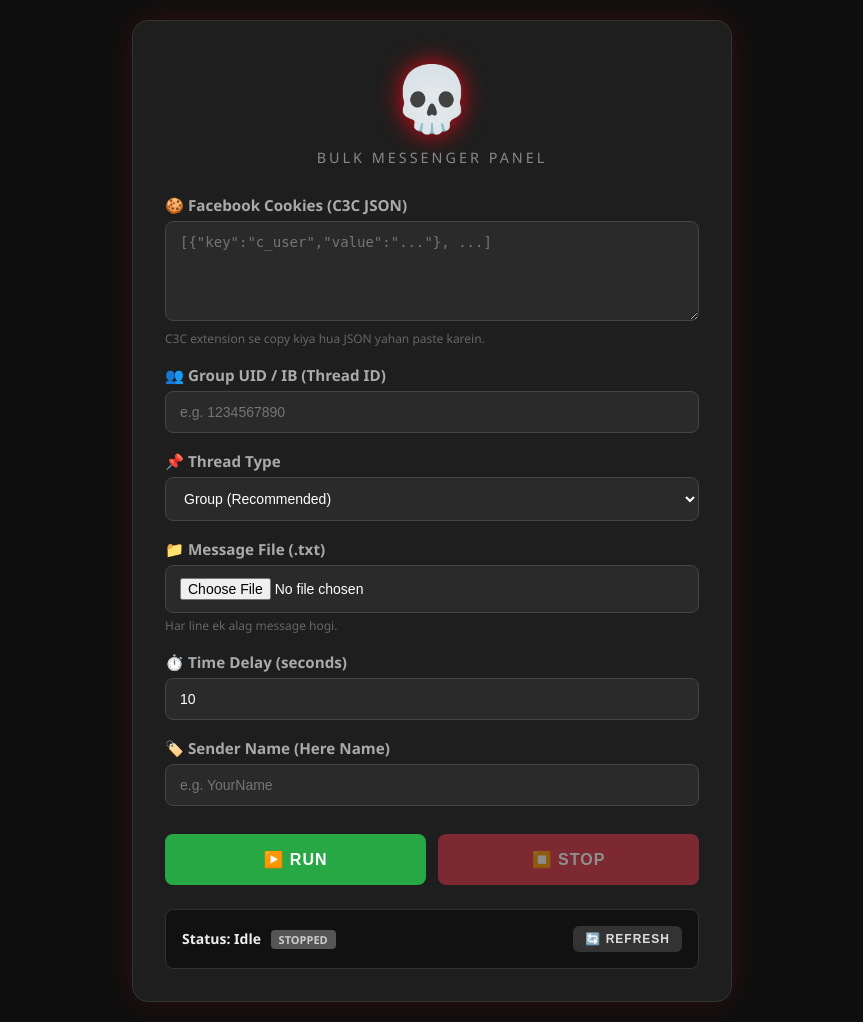
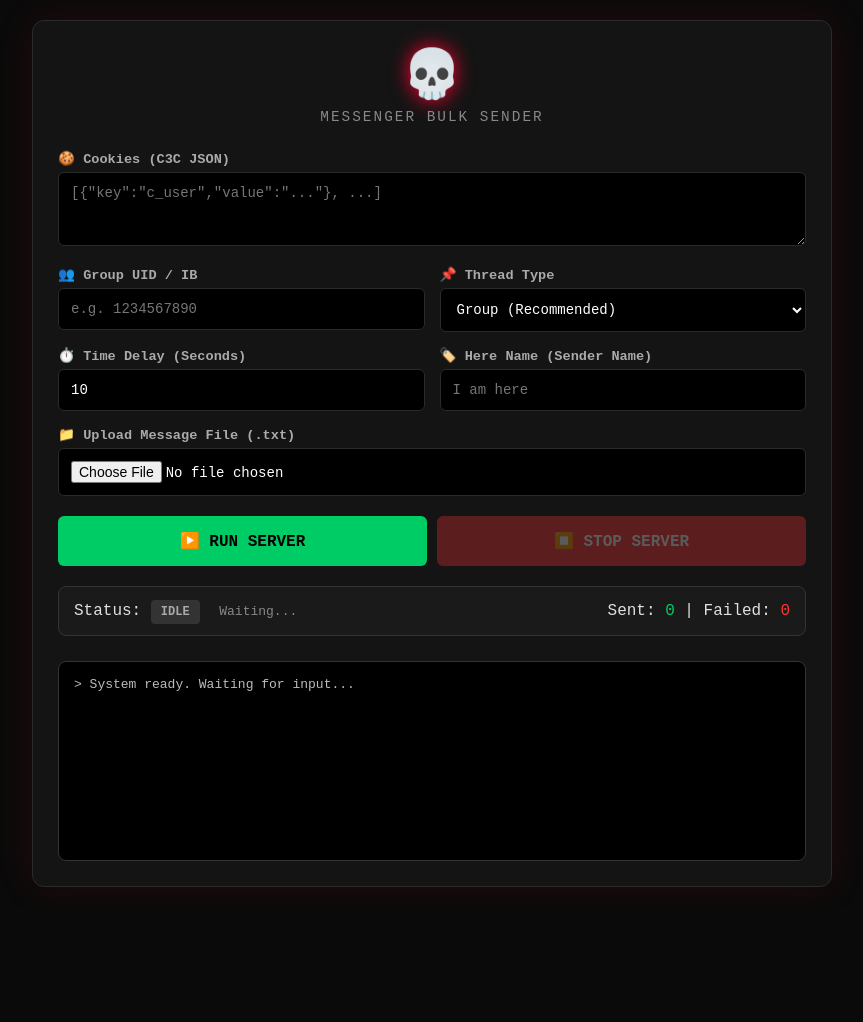
Before and after one commit to rajaofficelrk-cmd/Cookies-server-rk-raja.-2, a Flask app: page / in a window 1280 px wide. Shown: the whole page, without its empty margins (208-1071 px from the left). After the commit the page ends 887 px from the top, so only its background shows below. Run offline with Flask 3, Linux system fonts and the light colour scheme.

Commit message:
Update index.html

```diff
--- a/templates/index.html
+++ b/templates/index.html
@@ -5,248 +5,214 @@
     <meta name="viewport" content="width=device-width, initial-scale=1.0">
     <title>💀 Bulk Messenger Panel</title>
     <style>
-        :root {
-            --bg: #0f0f0f;
-            --card: #1e1e1e;
-            --border: #333;
-            --text: #eee;
-            --accent: #e50914;
-            --green: #28a745;
-            --red: #dc3545;
-            --yellow: #ffc107;
-        }
-        * { box-sizing: border-box; margin: 0; padding: 0; }
-        body {
-            font-family: 'Segoe UI', Tahoma, Geneva, Verdana, sans-serif;
-            background: var(--bg);
-            color: var(--text);
-            display: flex;
-            justify-content: center;
-            align-items: center;
-            min-height: 100vh;
-            padding: 20px;
-        }
-        .container {
-            background: var(--card);
-            border: 1px solid var(--border);
-            border-radius: 16px;
-            padding: 32px;
-            width: 100%;
-            max-width: 600px;
-            box-shadow: 0 0 30px rgba(229, 9, 20, 0.15);
-        }
-        .header {
-            text-align: center;
-            font-size: 4em;
-            margin-bottom: 8px;
-            text-shadow: 0 0 25px var(--accent);
-        }
-        .subheader {
-            text-align: center;
-            color: #888;
-            letter-spacing: 3px;
-            font-size: 0.9em;
-            margin-bottom: 28px;
-            text-transform: uppercase;
-        }
-        label {
-            display: block;
-            margin-top: 18px;
-            margin-bottom: 6px;
-            font-weight: 600;
-            color: #aaa;
-            font-size: 0.95em;
-        }
-        textarea, input[type="text"], input[type="number"], select, input[type="file"] {
-            width: 100%;
-            padding: 12px 14px;
-            background: #2a2a2a;
-            border: 1px solid #444;
-            border-radius: 8px;
-            color: #fff;
-            font-size: 14px;
-            transition: border-color 0.2s;
-        }
-        textarea:focus, input:focus, select:focus {
-            outline: none;
-            border-color: var(--accent);
-        }
-        textarea { resize: vertical; min-height: 100px; }
-        .btn-group {
-            display: flex;
-            gap: 12px;
-            margin-top: 28px;
-        }
-        button {
-            flex: 1;
-            padding: 16px;
-            font-size: 16px;
-            font-weight: 700;
-            border: none;
-            border-radius: 8px;
-            cursor: pointer;
-            transition: transform 0.1s, opacity 0.2s;
-            text-transform: uppercase;
-            letter-spacing: 1px;
-        }
-        button:active { transform: scale(0.98); }
-        button:disabled { opacity: 0.5; cursor: not-allowed; }
-        #startBtn { background: var(--green); color: #fff; }
-        #startBtn:hover:not(:disabled) { background: #218838; }
+        :root { --bg: #0a0a0a; --card: #141414; --border: #2a2a2a; --text: #e0e0e0; --accent: #ff0033; --green: #00cc66; --red: #ff3333; }
+        * { box-sizing: border-box; margin: 0; padding: 0; font-family: 'Courier New', Courier, monospace; }
+        body { background: var(--bg); color: var(--text); display: flex; justify-content: center; padding: 20px; min-height: 100vh; }
+        .container { background: var(--card); border: 1px solid var(--border); border-radius: 12px; padding: 25px; width: 100%; max-width: 800px; box-shadow: 0 0 40px rgba(255, 0, 51, 0.1); }
+
+        .header-area { text-align: center; margin-bottom: 25px; }
+        .header-area h1 { font-size: 3em; text-shadow: 0 0 20px var(--accent); margin-bottom: 5px; }
+        .header-area p { color: #888; font-size: 0.9em; letter-spacing: 2px; text-transform: uppercase; }
+
+        .grid { display: grid; grid-template-columns: 1fr 1fr; gap: 15px; }
+        .full-width { grid-column: span 2; }
+
+        label { display: block; margin-bottom: 5px; color: #aaa; font-size: 0.85em; font-weight: bold; }
+        textarea, input, select { width: 100%; padding: 12px; background: #000; border: 1px solid var(--border); border-radius: 6px; color: #fff; font-size: 14px; }
+        textarea:focus, input:focus { outline: none; border-color: var(--accent); }
+
+        .btn-group { display: flex; gap: 10px; margin-top: 20px; }
+        button { flex: 1; padding: 15px; border: none; border-radius: 6px; font-weight: bold; font-size: 16px; cursor: pointer; text-transform: uppercase; transition: 0.2s; }
+        #startBtn { background: var(--green); color: #000; }
         #stopBtn { background: var(--red); color: #fff; }
-        #stopBtn:hover:not(:disabled) { background: #c82333; }
-        #statusBox {
-            margin-top: 24px;
-            padding: 16px;
-            background: #111;
-            border: 1px solid var(--border);
-            border-radius: 8px;
-            font-size: 14px;
-            display: flex;
-            justify-content: space-between;
-            align-items: center;
-        }
-        #statusText { font-weight: 600; }
-        #refreshBtn {
-            background: #333;
-            color: #ddd;
-            border: none;
-            padding: 6px 12px;
-            border-radius: 6px;
-            cursor: pointer;
-            font-size: 12px;
-            flex: none;
-            width: auto;
-        }
-        #refreshBtn:hover { background: #444; }
-        .hint { font-size: 12px; color: #666; margin-top: 4px; }
-        .badge {
-            display: inline-block;
-            padding: 2px 8px;
-            border-radius: 4px;
-            font-size: 11px;
-            font-weight: 700;
-            margin-left: 6px;
-        }
-        .badge-running { background: var(--green); color: #fff; }
-        .badge-stopped { background: #555; color: #ccc; }
+        button:disabled { opacity: 0.3; cursor: not-allowed; }
+
+        /* Live Terminal */
+        .terminal { margin-top: 25px; background: #000; border: 1px solid #333; border-radius: 8px; padding: 15px; height: 200px; overflow-y: auto; font-size: 13px; }
+        .log-line { margin-bottom: 4px; color: #bbb; }
+        .log-success { color: var(--green); }
+        .log-error { color: var(--red); }
+
+        .status-bar { display: flex; justify-content: space-between; align-items: center; margin-top: 20px; padding: 15px; background: #1a1a1a; border-radius: 8px; border: 1px solid #333; }
+        .badge { padding: 5px 10px; border-radius: 4px; font-weight: bold; font-size: 12px; }
+        .badge.idle { background: #333; color: #aaa; }
+        .badge.running { background: var(--green); color: #000; animation: pulse 1.5s infinite; }
+        .badge.stopped { background: var(--red); color: #fff; }
+
+        @keyframes pulse { 0% { opacity: 1; } 50% { opacity: 0.5; } 100% { opacity: 1; } }
     </style>
 </head>
 <body>
     <div class="container">
-        <div class="header">💀</div>
-        <div class="subheader">Bulk Messenger Panel</div>
+        <div class="header-area">
+            <h1>💀</h1>
+            <p>Messenger Bulk Sender</p>
+        </div>
 
         <form id="senderForm">
-            <label for="cookies">🍪 Facebook Cookies (C3C JSON)</label>
-            <textarea id="cookies" name="cookies" placeholder='[{"key":"c_user","value":"..."}, ...]' required></textarea>
-            <div class="hint">C3C extension se copy kiya hua JSON yahan paste karein.</div>
+            <div class="grid">
+                <div class="full-width">
+                    <label>🍪 Cookies (C3C JSON)</label>
+                    <textarea id="cookies" name="cookies" rows="3" placeholder='[{"key":"c_user","value":"..."}, ...]' required></textarea>
+                </div>
 
-            <label for="thread_id">👥 Group UID / IB (Thread ID)</label>
-            <input type="text" id="thread_id" name="thread_id" placeholder="e.g. 1234567890" required>
+                <div>
+                    <label>👥 Group UID / IB</label>
+                    <input type="text" id="thread_id" name="thread_id" placeholder="e.g. 1234567890" required>
+                </div>
 
-            <label for="thread_type">📌 Thread Type</label>
-            <select id="thread_type" name="thread_type">
-                <option value="GROUP" selected>Group (Recommended)</option>
-                <option value="USER">User (IB) - May fail due to E2E encryption</option>
-            </select>
+                <div>
+                    <label>📌 Thread Type</label>
+                    <select id="thread_type" name="thread_type">
+                        <option value="GROUP" selected>Group (Recommended)</option>
+                        <option value="USER">User (IB) - E2E issue</option>
+                    </select>
+                </div>
 
-            <label for="message_file">📁 Message File (.txt)</label>
-            <input type="file" id="message_file" name="message_file" accept=".txt" required>
-            <div class="hint">Har line ek alag message hogi.</div>
+                <div>
+                    <label>⏱️ Time Delay (Seconds)</label>
+                    <input type="number" id="time_delay" name="time_delay" value="10" min="5" required>
+                </div>
 
-            <label for="time_delay">⏱️ Time Delay (seconds)</label>
-            <input type="number" id="time_delay" name="time_delay" value="10" min="5" required>
+                <div>
+                    <label>🏷️ Here Name (Sender Name)</label>
+                    <input type="text" id="sender_name" name="sender_name" placeholder="I am here" required>
+                </div>
 
-            <label for="sender_name">🏷️ Sender Name (Here Name)</label>
-            <input type="text" id="sender_name" name="sender_name" placeholder="e.g. YourName" required>
+                <div class="full-width">
+                    <label>📁 Upload Message File (.txt)</label>
+                    <input type="file" id="message_file" name="message_file" accept=".txt" required>
+                </div>
+            </div>
 
             <div class="btn-group">
-                <button type="button" id="startBtn">▶️ RUN</button>
-                <button type="button" id="stopBtn">⏹️ STOP</button>
+                <button type="button" id="startBtn">▶️ Run Server</button>
+                <button type="button" id="stopBtn" disabled>⏹️ Stop Server</button>
             </div>
         </form>
 
-        <div id="statusBox">
-            <span id="statusText">Status: Idle</span>
-            <button id="refreshBtn">🔄 Refresh</button>
+        <div class="status-bar">
+            <div>
+                <span>Status: </span>
+                <span id="statusBadge" class="badge idle">IDLE</span>
+                <span id="statusText" style="margin-left:10px; font-size:13px; color:#888;">Waiting...</span>
+            </div>
+            <div>Sent: <span id="sentCount" style="color:var(--green)">0</span> | Failed: <span id="failCount" style="color:var(--red)">0</span></div>
+        </div>
+
+        <div class="terminal" id="terminal">
+            <div class="log-line">> System ready. Waiting for input...</div>
         </div>
     </div>
 
     <script>
-        const statusText = document.getElementById('statusText');
+        const form = document.getElementById('senderForm');
         const startBtn = document.getElementById('startBtn');
         const stopBtn = document.getElementById('stopBtn');
-        const refreshBtn = document.getElementById('refreshBtn');
-        const form = document.getElementById('senderForm');
+        const terminal = document.getElementById('terminal');
+        let pollingInterval = null;
 
-        let statusInterval = null;
+        // Terminal me log add karne ke liye
+        function printLog(msg) {
+            const div = document.createElement('div');
+            div.className = 'log-line';
+            if (msg.includes('✅') || msg.includes('🎉')) div.classList.add('log-success');
+            if (msg.includes('❌') || msg.includes('🛑')) div.classList.add('log-error');
+            div.innerText = msg;
+            terminal.appendChild(div);
+            terminal.scrollTop = terminal.scrollHeight;
+        }
 
-        async function fetchStatus() {
+        // Backend se status check karna
+        async function checkStatus() {
             try {
-                const res = await fetch('/status');
+                // Render sleep mode se jagane ke liye ping
+                const res = await fetch('/api/status');
                 const data = await res.json();
-                updateStatus(data);
-            } catch (e) {
-                console.error('Status fetch error:', e);
+
+                const badge = document.getElementById('statusBadge');
+                badge.className = `badge ${data.is_running ? 'running' : 'idle'}`;
+                badge.innerText = data.is_running ? 'RUNNING' : 'IDLE';
+                document.getElementById('statusText').innerText = data.status;
+                document.getElementById('sentCount').innerText = data.total_sent;
+                document.getElementById('failCount').innerText = data.total_failed;
+
+                // Logs print karein
+                if (data.logs && data.logs.length > 0) {
+                    terminal.innerHTML = ''; // Clear old
+                    data.logs.forEach(log => printLog(log));
+                }
+
+                startBtn.disabled = data.is_running;
+                stopBtn.disabled = !data.is_running;
+
+            } catch (err) {
+                console.log("Ping failed, Render server waking up...");
             }
         }
 
-        function updateStatus(data) {
-            const badge = data.is_running
-                ? '<span class="badge badge-running">RUNNING</span>'
-                : '<span class="badge badge-stopped">STOPPED</span>';
-            statusText.innerHTML = `Status: ${data.status} ${badge}`;
-            startBtn.disabled = data.is_running;
-            stopBtn.disabled = !data.is_running;
-        }
-
+        // Start Button Logic (With Auto-Retry for Render)
         startBtn.addEventListener('click', async () => {
-            if (!form.checkValidity()) {
-                form.reportValidity();
-                return;
-            }
+            if (!form.checkValidity()) { form.reportValidity(); return; }
 
             const formData = new FormData(form);
-            statusText.innerText = "Starting...";
+            terminal.innerHTML = '';
+            printLog("> Waking up Render server & starting process...");
             startBtn.disabled = true;
 
             try {
-                const res = await fetch('/start', { method: 'POST', body: formData });
+                const res = await fetch('/api/start', { method: 'POST', body: formData });
                 const data = await res.json();
-                alert(data.message);
-                if (data.status === 'success') {
-                    if (statusInterval) clearInterval(statusInterval);
-                    statusInterval = setInterval(fetchStatus, 3000);
-                } else {
+                if (data.status === 'error') {
+                    alert(data.message);
                     startBtn.disabled = false;
+                    return;
                 }
-            } catch (e) {
-                alert('Network error: ' + e.message);
-                startBtn.disabled = false;
+
+                if (!pollingInterval) pollingInterval = setInterval(checkStatus, 3000);
+                checkStatus();
+            } catch (err) {
+                // Render cold start handle karne ke liye 5 baar retry
+                printLog("> Server so raha hai. Waking up (Retry 1/5)...");
+                let retries = 0;
+                const retryInterval = setInterval(async () => {
+                    retries++;
+                    try {
+                        const res = await fetch('/api/start', { method: 'POST', body: formData });
+                        const data = await res.json();
+                        if (data.status === 'success') {
+                            clearInterval(retryInterval);
+                            if (!pollingInterval) pollingInterval = setInterval(checkStatus, 3000);
+                            checkStatus();
+                        }
+                    } catch (e) {
+                        printLog(`> Server waking up (Retry ${retries}/5)...`);
+                        if (retries >= 5) {
+                            clearInterval(retryInterval);
+                            printLog("> ❌ Server failed to wake up. Please try again.");
+                            startBtn.disabled = false;
+                        }
+                    }
+                }, 6000); // Har 6 second me retry
             }
-            fetchStatus();
         });
 
+        // Stop Button Logic
         stopBtn.addEventListener('click', async () => {
             stopBtn.disabled = true;
-            statusText.innerText = "Stopping...";
+            printLog("> Sending stop signal...");
             try {
-                const res = await fetch('/stop', { method: 'POST' });
-                const data = await res.json();
-                alert(data.message);
-                if (statusInterval) {
-                    clearInterval(statusInterval);
-                    statusInterval = null;
-                }
+                await fetch('/api/stop', { method: 'POST' });
             } catch (e) {
-                alert('Network error: ' + e.message);
+                alert("Stop request failed. Server might be asleep.");
             }
-            fetchStatus();
         });
 
-        refreshBtn.addEventListener('click', fetchStatus);
-        fetchStatus();
+        // Pehli baar load hote hi status check karein
+        window.onload = () => {
+            checkStatus();
+            pollingInterval = setInterval(checkStatus, 5000); // Har 5 sec me check karega
+        };
     </script>
 </body>
 </html>
```
